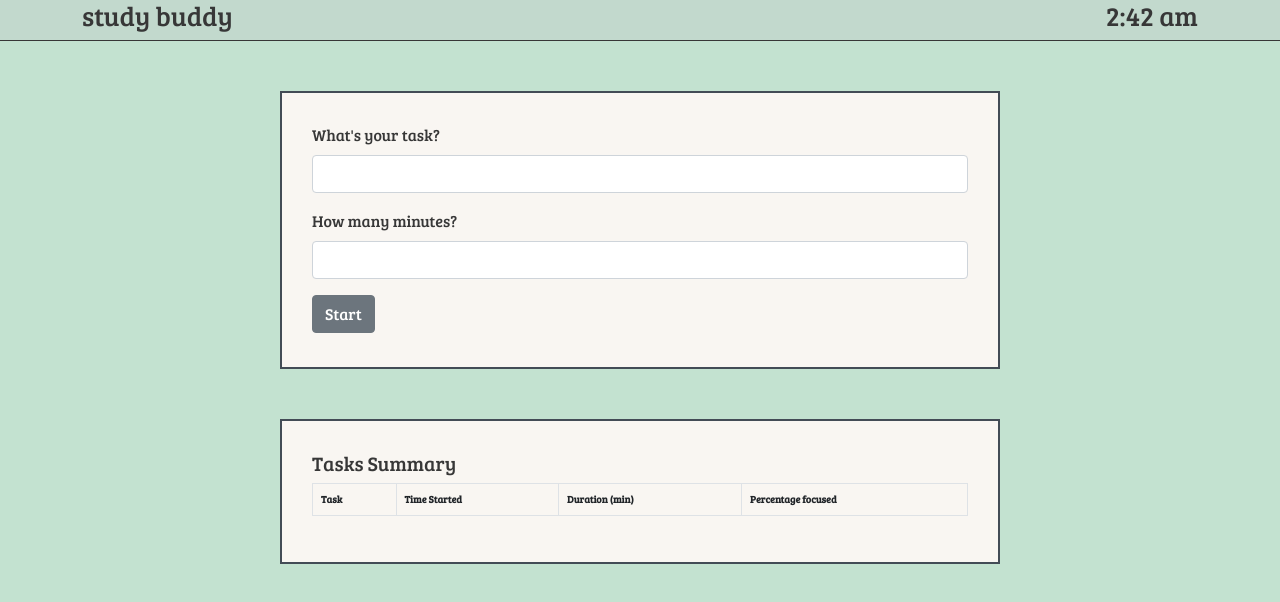
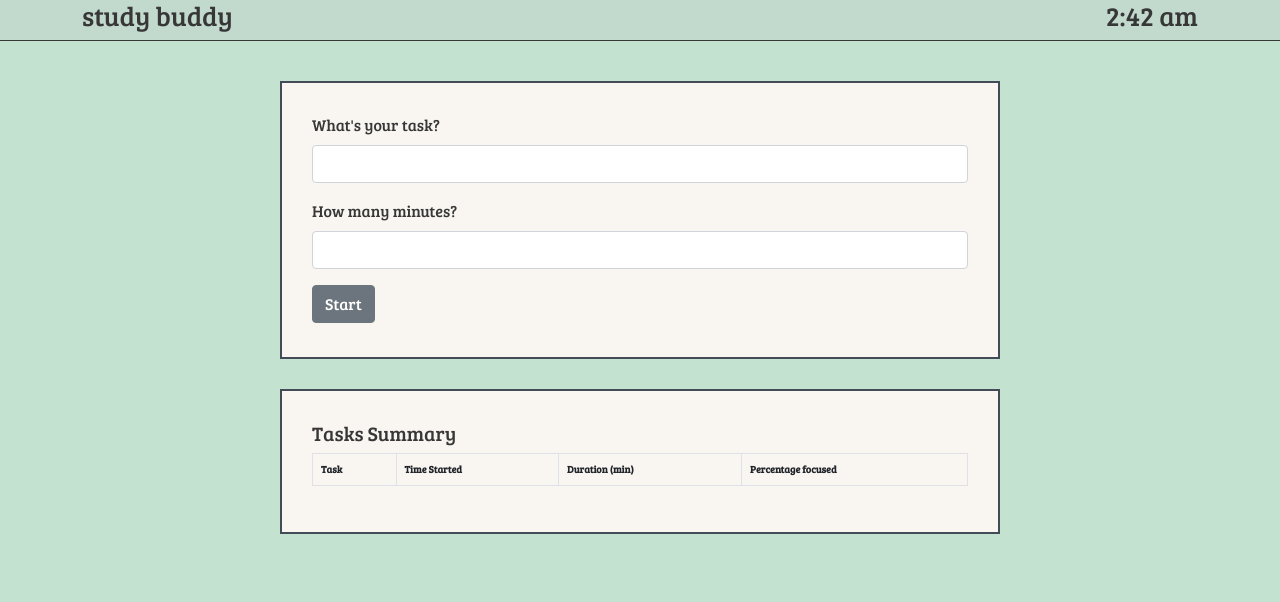
Before and after one commit to jairo8925/study-buddy, a React (Create React App) app in the folder frontend/: page / in a window 1280 px wide. Shown: the top 602 px of the page. Built offline with nearby package versions, Linux system fonts and the light colour scheme.

Commit message:
change margins on prompt page

```diff
--- a/frontend/src/components/Prompt.js
+++ b/frontend/src/components/Prompt.js
@@ -16,7 +16,7 @@ const Prompt = ({ onTaskSubmit }) => {
   return (
     <div
       style={{
-        margin: '50px 280px 20px 280px',
+        margin: '40px 280px 20px 280px',
         backgroundColor: '#f9f6f2',
         border: '2px solid #434C56',
       }}
--- a/frontend/src/components/SummaryList.js
+++ b/frontend/src/components/SummaryList.js
@@ -26,7 +26,7 @@ const SummaryList = ({ results }) => {
   return (
     <div
       style={{
-        margin: '50px 280px 20px 280px',
+        margin: '30px 280px 20px 280px',
         backgroundColor: '#f9f6f2',
         border: '2px solid #434C56',
       }}
```
